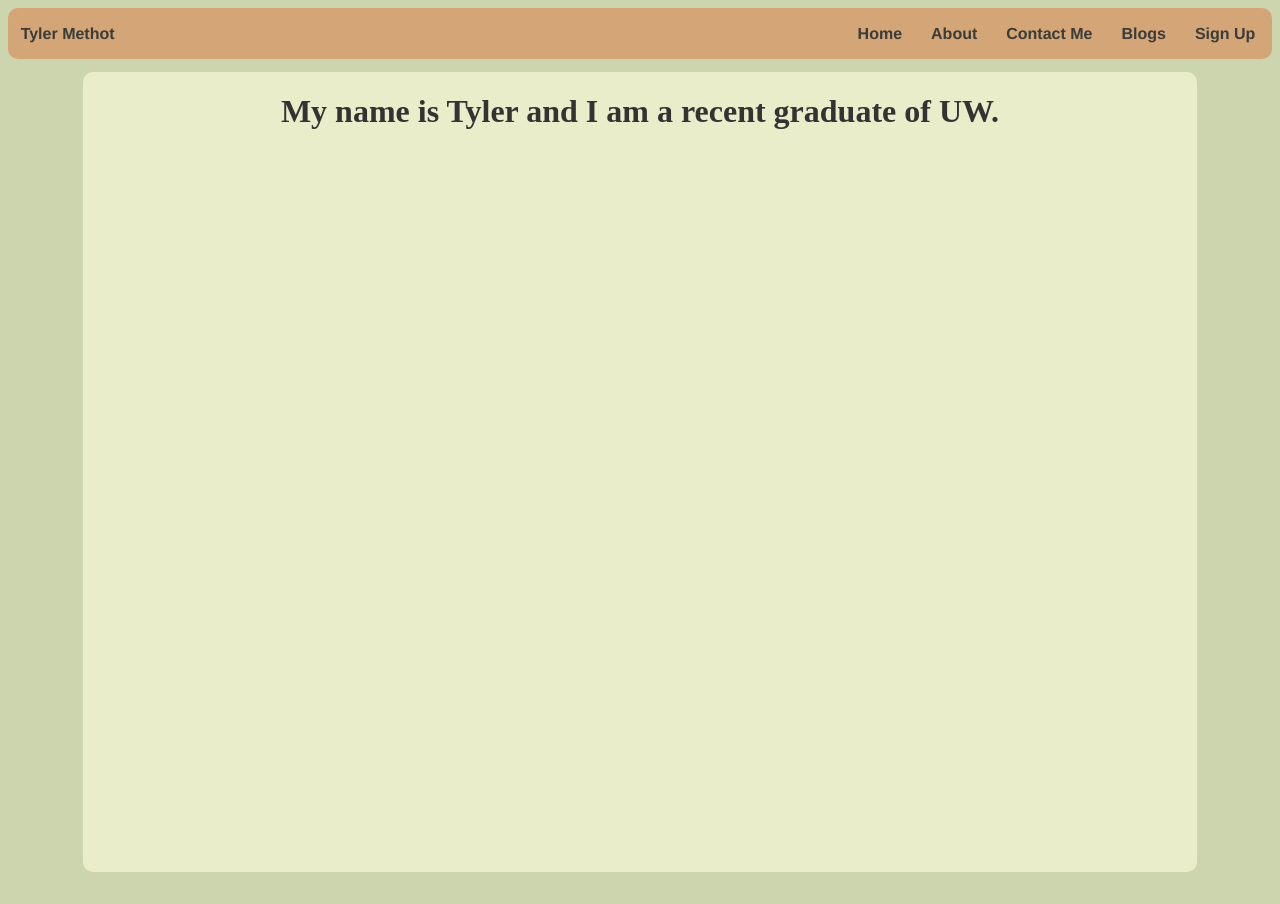
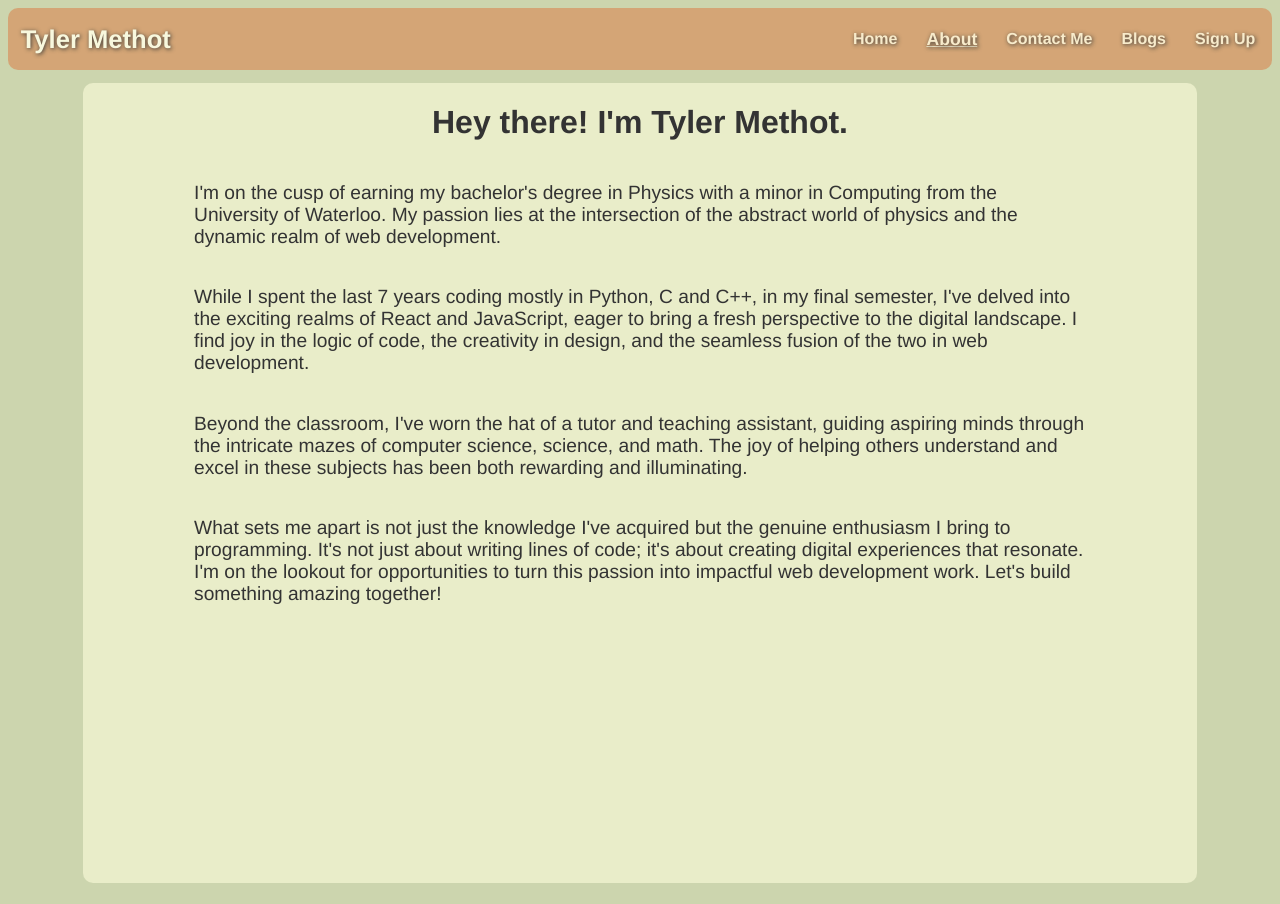
Before and after one commit to TMethot01/tmethot01.github.io, a React (Create React App) app: page /about in a window 1280 px wide. Built offline with nearby package versions, Linux system fonts and the light colour scheme.

Commit message:
Prettying up the site

```diff
--- a/package.json
+++ b/package.json
@@ -8,6 +8,7 @@
     "@testing-library/react": "^13.4.0",
     "@testing-library/user-event": "^13.5.0",
     "gh-pages": "^6.0.0",
+    "man": "^2.0.0",
     "react": "^18.2.0",
     "react-dom": "^18.2.0",
     "react-fontawesome": "^1.7.1",
@@ -17,9 +18,12 @@
     "styled-components": "^6.1.1",
     "web-vitals": "^2.1.4"
   },
+  "devDependencies": {
+    "@babel/plugin-transform-private-property-in-object": "^7.23.3"
+  },
   "scripts": {
     "predeploy": "npm run build",
-    "deploy": "master -b Current-build -d build",
+    "deploy": "gh-pages -b master -d build",
     "start": "react-scripts start",
     "build": "react-scripts build",
     "test": "react-scripts test",
--- a/src/App.css
+++ b/src/App.css
@@ -56,4 +56,5 @@
 
 body {
   background-color: var(--background-color);
+  font-family: Helvetica, Arial, sans-serif;
 }
--- a/src/components/Navbar/index.js
+++ b/src/components/Navbar/index.js
@@ -32,24 +32,24 @@ const Navbar = () => {
   return (
     <div id="nav-wrapper">
       <nav id="left-nav">
-        <NavLink to="/" activeStyle className="link home-link">
+        <NavLink to="/" className="link home-link">
           Tyler Methot
         </NavLink>
       </nav>
       <nav id="right-nav">
-        <NavLink to="/" activeStyle className="link">
+        <NavLink to="/" className="link">
           Home
         </NavLink>
-        <NavLink to="/about" activeStyle className="link">
+        <NavLink to="/about" className="link">
           About
         </NavLink>
-        <NavLink to="/contact" activeStyle className="link">
+        <NavLink to="/contact" className="link">
           Contact Me
         </NavLink>
-        <NavLink to="/blogs" activeStyle className="link">
+        <NavLink to="/blogs" className="link">
           Blogs
         </NavLink>
-        <NavLink to="/sign-up" activeStyle className="link">
+        <NavLink to="/sign-up"  className="link">
           Sign Up
         </NavLink>
       </nav>
--- a/src/components/Navbar/navbar.css
+++ b/src/components/Navbar/navbar.css
@@ -13,22 +13,42 @@
 #right-nav {
     display: flex;
     justify-content: right;
+    align-items: center;
 }
 
 #left-nav{
     display: flex;
     justify-content: left;
+    align-items: center;
 }
 
-.link.home-link {
-    padding-left: 0px;
-}
 .link {
     margin: 0%;
     padding: 4px;
     padding-left: 25px;
     color: var(--text-color);
-    font-family: Helvetica, Arial, sans-serif;
     font-weight: bold;
     text-decoration: none;
+    color: var(--secondary-color);
+    text-shadow: 1px 1px 4px var(--text-color);
 }
+
+.link.home-link {
+    padding-left: 0px;
+    font-weight: bolder;
+    font-size: 160%;
+    color: var(--accent-color);
+}
+
+.link:hover {
+    text-shadow: 3px 3px 5px var(--text-color);
+}
+
+.link:active {
+    color: var(--text-color);
+}
+
+.link.active:not(.home-link) {
+    text-decoration: underline;
+    font-size: 110%;
+}
--- a/src/pages/about.css
+++ b/src/pages/about.css
@@ -5,13 +5,16 @@
 }
 
 #about {
+    display: flex;
+    flex-direction: column;
+    align-content: center;
     color: var(--text-color);
-    height: 100vh;
+    height: 100vh; /* not mobile friendly */
     border-radius: 10px;
     background-color: var(--secondary-background-color);
     opacity: 1;
     width: 90%;
-    justify-content: center;
+    justify-content: flex-start;
 }
 
 h1 {
@@ -19,3 +22,17 @@ h1 {
     opacity: 1;
     font-weight: bold;
 }
+
+#intro-wrapper {
+    display: flex;
+    justify-content: center;
+    flex-direction: column;
+    width: 80%;
+    align-items: center;
+    align-self: center;
+}
+
+.intro {
+    color: var(--text-color);
+    font-size: 120%;
+}
--- a/src/pages/about.js
+++ b/src/pages/about.js
@@ -1,16 +1,44 @@
-import "./about.css"
+import "./about.css";
 import React from "react";
 
 const About = () => {
-    return (
-        <div id="about-wrapper">
-            <div id="about">
-                <h1>
-                    My name is Tyler and I am a recent graduate of UW.
-                </h1>
-            </div>
+  return (
+    <div id="about-wrapper">
+      <div id="about">
+        <h1>Hey there! I'm Tyler Methot.</h1>
+        <div id="intro-wrapper">
+          <p class="intro">
+            I'm on the cusp of earning my bachelor's degree in Physics with a
+            minor in Computing from the University of Waterloo. My passion lies
+            at the intersection of the abstract world of physics and the dynamic
+            realm of web development.
+          </p>
+          <p class="intro">
+            While I spent the last 7 years coding mostly in Python, C and C++,
+            in my final semester, I've delved into the exciting realms of React
+            and JavaScript, eager to bring a fresh perspective to the digital
+            landscape. I find joy in the logic of code, the creativity in
+            design, and the seamless fusion of the two in web development.
+          </p>
+          <p class="intro">
+            Beyond the classroom, I've worn the hat of a tutor and teaching
+            assistant, guiding aspiring minds through the intricate mazes of
+            computer science, science, and math. The joy of helping others
+            understand and excel in these subjects has been both rewarding and
+            illuminating.
+          </p>
+          <p class="intro">
+            What sets me apart is not just the knowledge I've acquired but the
+            genuine enthusiasm I bring to programming. It's not just about
+            writing lines of code; it's about creating digital experiences that
+            resonate. I'm on the lookout for opportunities to turn this passion
+            into impactful web development work. Let's build something amazing
+            together!
+          </p>
         </div>
-    );
+      </div>
+    </div>
+  );
 };
 
 export default About;
```
Also changed, not shown: 2 other files (tests, documents, lock files or other folders).
